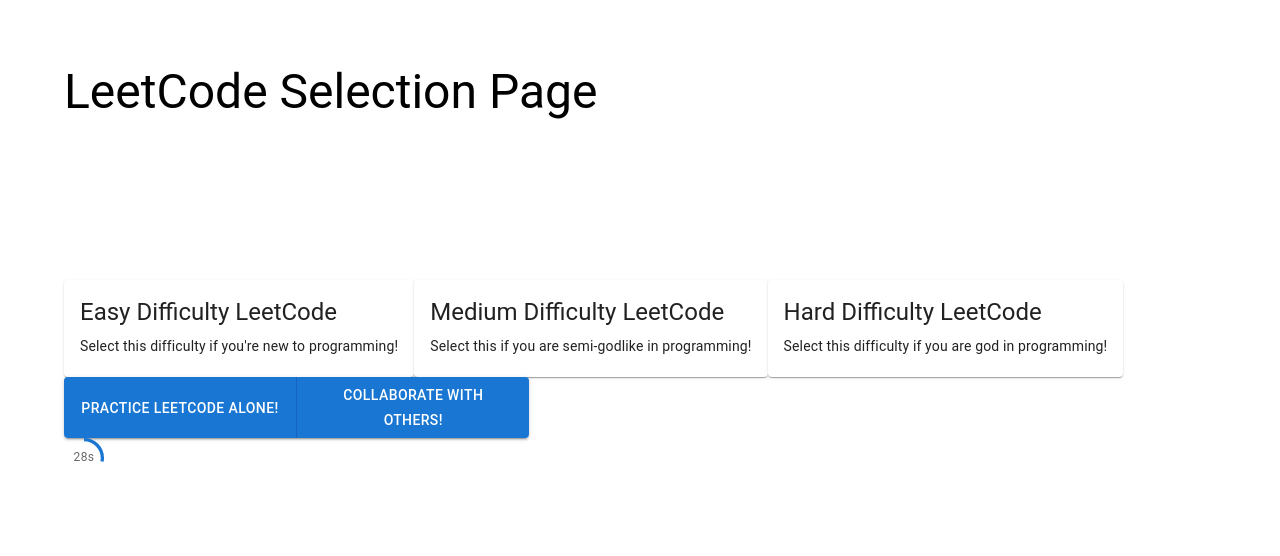
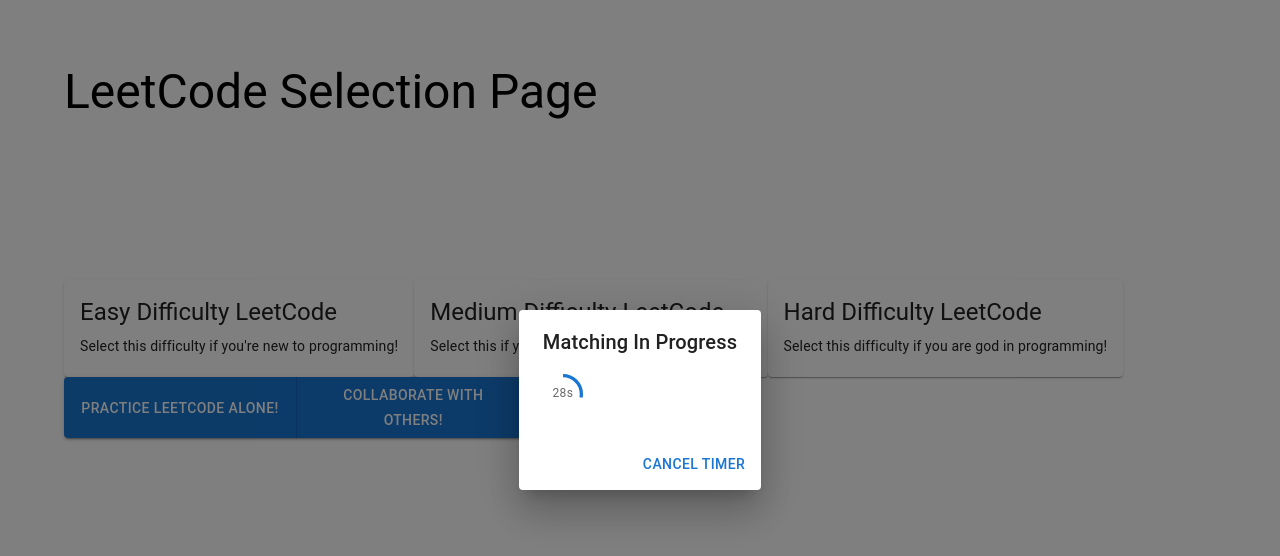
Before and after one commit to CS3219-AY2223S1/cs3219-project-ay2223s1-g30, a React (Create React App) app in the folder frontend/: page /selection in a window 1280 px wide. Both pictures are taken after a click on the button "COLLABORATE WITH OTHERS!". Shown: the top 556 px of the page. Built offline with nearby package versions, Linux system fonts and the light colour scheme; no server answers.

Commit message:
Update Selection Page with dialog timer

```diff
--- /dev/null
+++ b/frontend/src/components/Dialog.js
@@ -0,0 +1,37 @@
+import {Button, Dialog, DialogTitle, DialogContent, DialogContentText, DialogActions} from '@mui/material'
+import {useState} from 'react'
+import CircularProgressWithLabel from "./CircularProgress";
+
+export const TimerDialog = (data) => {
+
+    // Need to access data properly
+    const flag = Object.values(data)[0][0];
+    const timerID = Object.values(data)[0][1];
+    const socket = Object.values(data)[0][2];
+    const userName = Object.values(data)[0][3];
+
+    const [open, setOpen] = useState(flag);
+    return (
+        <Dialog
+        open={open}
+        onClose={() => {setOpen(false); handleClose(timerID, socket, userName);}}
+        aira-labelledby="dialog-title"
+        aria-describedby="dialog-description">
+            <DialogTitle id="dialog-title">Matching In Progress</DialogTitle>
+            <DialogContent>
+                <CircularProgressWithLabel/>
+            </DialogContent>
+            <DialogActions>
+                <Button autoFocus onClick={() => {setOpen(false); handleClose(timerID, socket, userName);}}>Cancel Timer</Button>
+            </DialogActions>
+        </Dialog>
+    )
+}
+
+// On any closing, clearTimeout, emit socket leave-match
+const handleClose = (timerID, socket, userName) => {
+    clearTimeout(timerID);
+    console.log("Timer closed by user");
+    console.log("socket emit: leave-match for: " + userName + " cancel dialog.");
+	socket.emit("leave-match", userName);
+}
--- a/frontend/src/components/SelectionPage.js
+++ b/frontend/src/components/SelectionPage.js
@@ -10,8 +10,8 @@
 } from "@mui/material";
 import { useState, useEffect } from "react";
 import { createRoot } from 'react-dom/client';
-import CircularProgressWithLabel from "./CircularProgress";
 import {socket} from "./services/socket";
+import {TimerDialog} from "./Dialog";
 
 function SelectionPage() {
 
@@ -107,16 +107,11 @@
 
 	// Timer object on ReactDOM
 	let container = document.getElementById('timer');
-	let root = createRoot(container);
-    root.render(<CircularProgressWithLabel />);
+	let root = createRoot(container);;
 
 	// Timer for 30seconds timeout for socket.emit("match-failed")
-	const timer = setTimeout(() => {
-        console.log("socket emit: leave-match for: " + username + " queuing for difficulty: " + difficulty);
-        socket.emit("leave-match", username);
-		root.render("match not found!! please try again!");
-	  }, 30000);
-
+	let timerID = timer(root, username, difficulty);
+	root.render(<TimerDialog data-param={[true, timerID, socket, username]}/>);
 
 	  // If get match-success, clearTimeout
 	  socket.on("matchSuccess", (collabRoomId) => {
@@ -133,4 +128,17 @@
 	console.log("Selected Solo with Difficulty: " + difficulty);
 }
 
+// Creation of timer
+const timer = (root, userName, difficulty) => {
+	const timerID = setTimeout(handleTimeout, 30000, root, userName, difficulty);
+	return timerID;
+}
+
+// Handling 30s timeout
+const handleTimeout = (root, userName, difficulty) => {
+	console.log("socket emit: leave-match for: " + userName + " queuing for difficulty: " + difficulty);
+	socket.emit("leave-match", userName);
+	root.render("match not found!! please try again!");
+}
+
 export default SelectionPage
```
Also changed, not shown: 1 other file (tests, documents, lock files or other folders).
